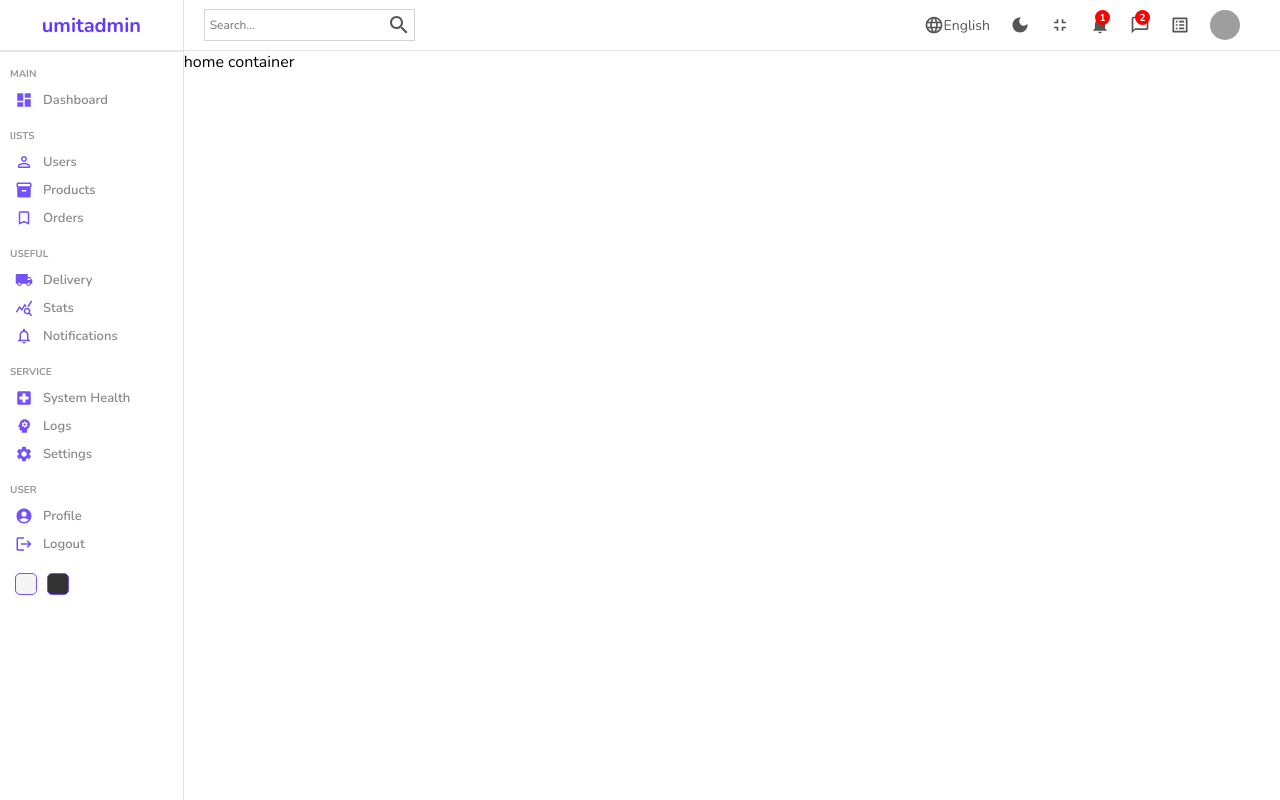
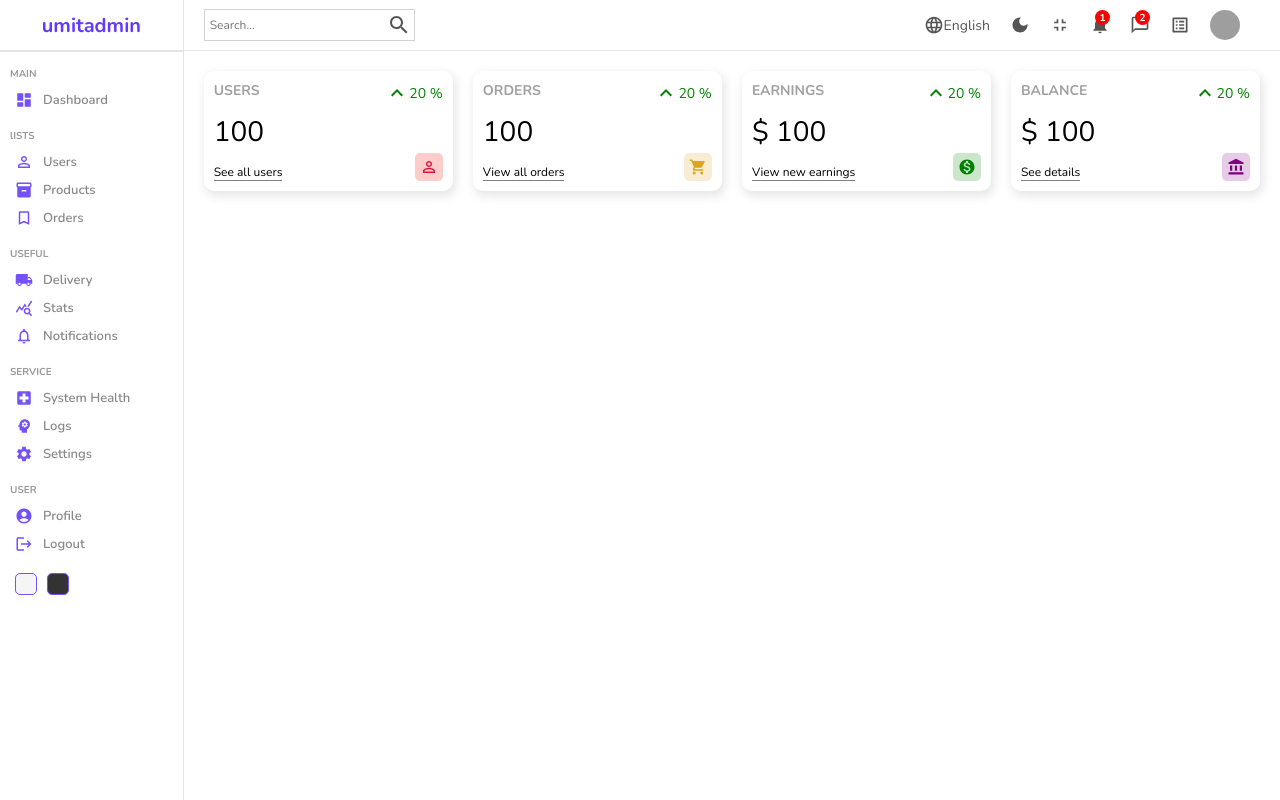
Before and after one commit to umit-turk/React-Admin-Panel, a React (Create React App) app: page / in a window 1280 px wide. Built offline with nearby package versions, Linux system fonts and the light colour scheme; grey boxes are pictures that could not be loaded.

Commit message:
widget components

```diff
--- /dev/null
+++ b/src/components/widget/Widget.jsx
@@ -0,0 +1,105 @@
+import React from "react";
+import "./widget.scss";
+import KeyboardArrowUpIcon from "@mui/icons-material/KeyboardArrowUp";
+import PersonOutlineIcon from "@mui/icons-material/PersonOutline";
+import AccountBalanceIcon from "@mui/icons-material/AccountBalance";
+import ShoppingCartIcon from "@mui/icons-material/ShoppingCart";
+import MonetizationOnIcon from "@mui/icons-material/MonetizationOn";
+
+function Widget({ type }) {
+  let data;
+
+  //temporary
+  const amount = 100;
+  const diff = 20;
+
+  switch (type) {
+    case "user":
+      data = {
+        title: "USERS",
+        isMoney: false,
+        link: "See all users",
+        icon: (
+          <PersonOutlineIcon
+            className="icon"
+            style={{
+              color: "crimson",
+              backgroundColor: "rgba(255, 0, 0, 0.2)",
+            }}
+          />
+        ),
+      };
+      break;
+    case "order":
+      data = {
+        title: "ORDERS",
+        isMoney: false,
+        link: "View all orders",
+        icon: (
+          <ShoppingCartIcon
+            className="icon"
+            style={{
+              color: "goldenrod",
+              backgroundColor: "rgba(218, 165, 32, 0.2)",
+            }}
+          />
+        ),
+      };
+      break;
+    case "earning":
+      data = {
+        title: "EARNINGS",
+        isMoney: true,
+        link: "View new earnings",
+        icon: (
+          <MonetizationOnIcon
+            className="icon"
+            style={{
+              color: "green",
+              backgroundColor: "rgba(0, 128, 0, 0.2)",
+            }}
+          />
+        ),
+      };
+      break;
+    case "balance":
+      data = {
+        title: "BALANCE",
+        isMoney: true,
+        link: "See details",
+        icon: (
+          <AccountBalanceIcon
+            className="icon"
+            style={{
+              color: "purple",
+              backgroundColor: "rgba(128, 0, 128, 0.2)",
+            }}
+          />
+        ),
+      };
+      break;
+    default:
+      break;
+  }
+
+  return (
+    <div className="widget">
+      <div className="left">
+        <span className="title">{data.title}</span>
+        <span className="counter">
+          {data.isMoney && "$"} {amount}
+        </span>
+        <span className="link">{data.link}</span>
+      </div>
+      <div className="right">
+        <div className="percentage positive">
+          <KeyboardArrowUpIcon />
+          {diff} %
+        </div>
+        {data.icon}
+      </div>
+    </div>
+  );
+}
+
+export default Widget;
--- /dev/null
+++ b/src/components/widget/widget.scss
@@ -0,0 +1,55 @@
+.widget{
+    display: flex;
+    flex: 1;
+    justify-content: space-between;
+    padding: 10px;
+    -webkit-box-shadow: 2px 4px 10px 1px rgba(0, 0, 0, 0.47);
+    box-shadow: 2px 4px 10px 1px rgba(201, 201, 201, 0.47);
+    border-radius: 10px;
+    height: 100px;
+
+    .left, .right{
+        display: flex;
+        flex-direction: column;
+        justify-content: space-between;
+
+        .title{
+            font-weight: bold;
+            font-size: 14px;
+            color: rgb(160, 160, 160);
+        }
+
+        .counter{
+            font-size: 28px;
+            font-weight: 300;
+        }
+
+        .link{
+            width: max-content;
+            font-size: 12px;
+            border-bottom: 1px solid gray;
+        }
+
+        .percentage{
+            display: flex;
+            align-items: center;
+            font-size: 14px;
+
+            &.positive{
+                color: green;
+            }
+            &.negative{
+                color: red;
+            }
+        }
+
+        .icon{
+            font-size: 18px;
+            padding: 5px;
+            border-radius: 5px;
+            align-self: flex-end;
+        }
+
+
+    }
+}
--- a/src/pages/home/Home.jsx
+++ b/src/pages/home/Home.jsx
@@ -1,6 +1,7 @@
 import React from "react";
 import Navbar from "../../components/navbar/Navbar";
 import Sidebar from "../../components/sidebar/Sidebar";
+import Widget from "../../components/widget/Widget";
 import "./home.scss";
 
 const Home = () => {
@@ -9,7 +10,12 @@
       <Sidebar />
       <div className="homeContainer">
         <Navbar />
-        home container
+        <div className="widgets">
+          <Widget type="user" />
+          <Widget type="order" />
+          <Widget type="earning" />
+          <Widget type="balance" />
+        </div>
       </div>
     </div>
   );
--- a/src/pages/home/home.scss
+++ b/src/pages/home/home.scss
@@ -3,5 +3,11 @@
 
     .homeContainer {
         flex: 6;
+
+        .widgets{
+            display: flex;
+            padding: 20px;
+            gap: 20px;
+        }
     }
 }
```
